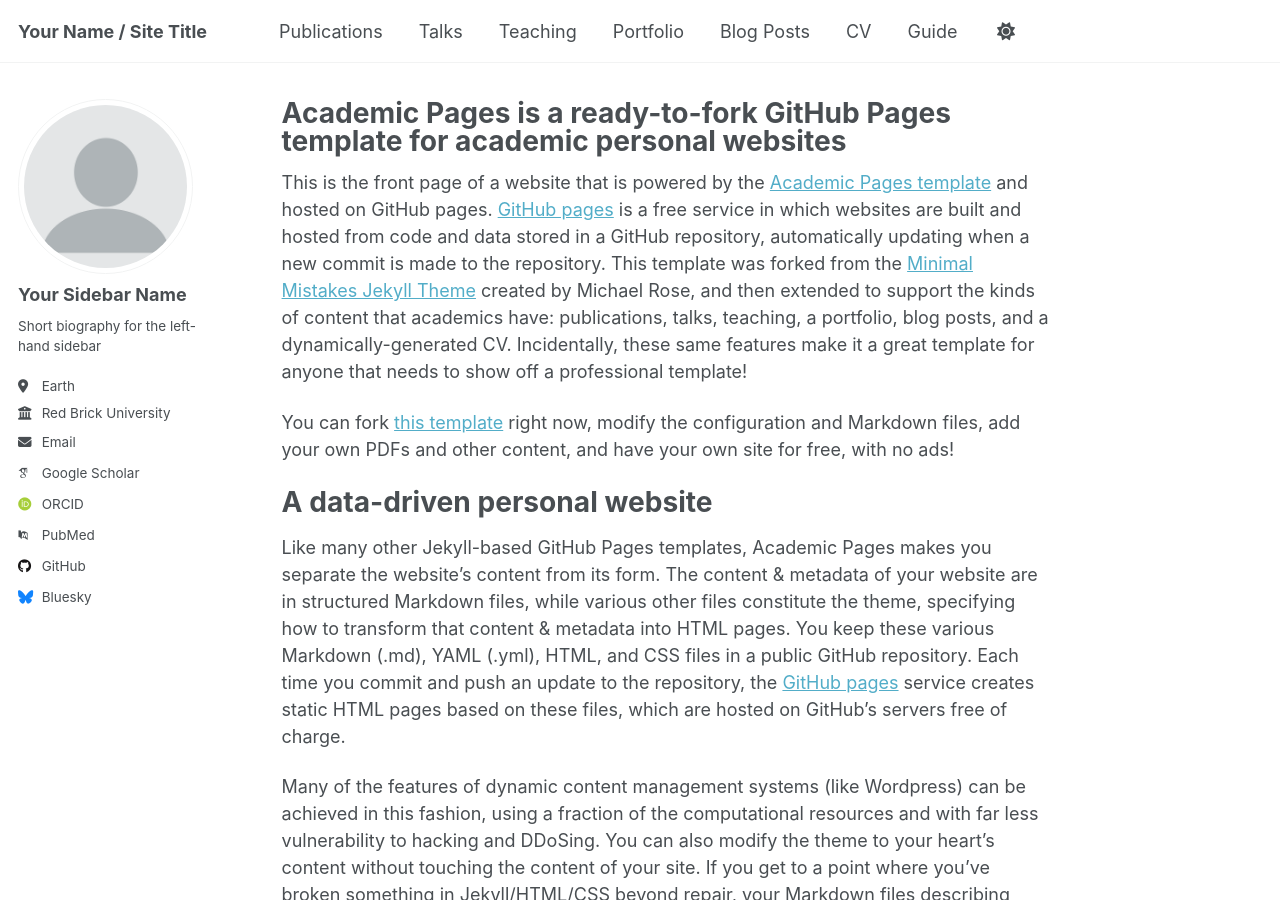
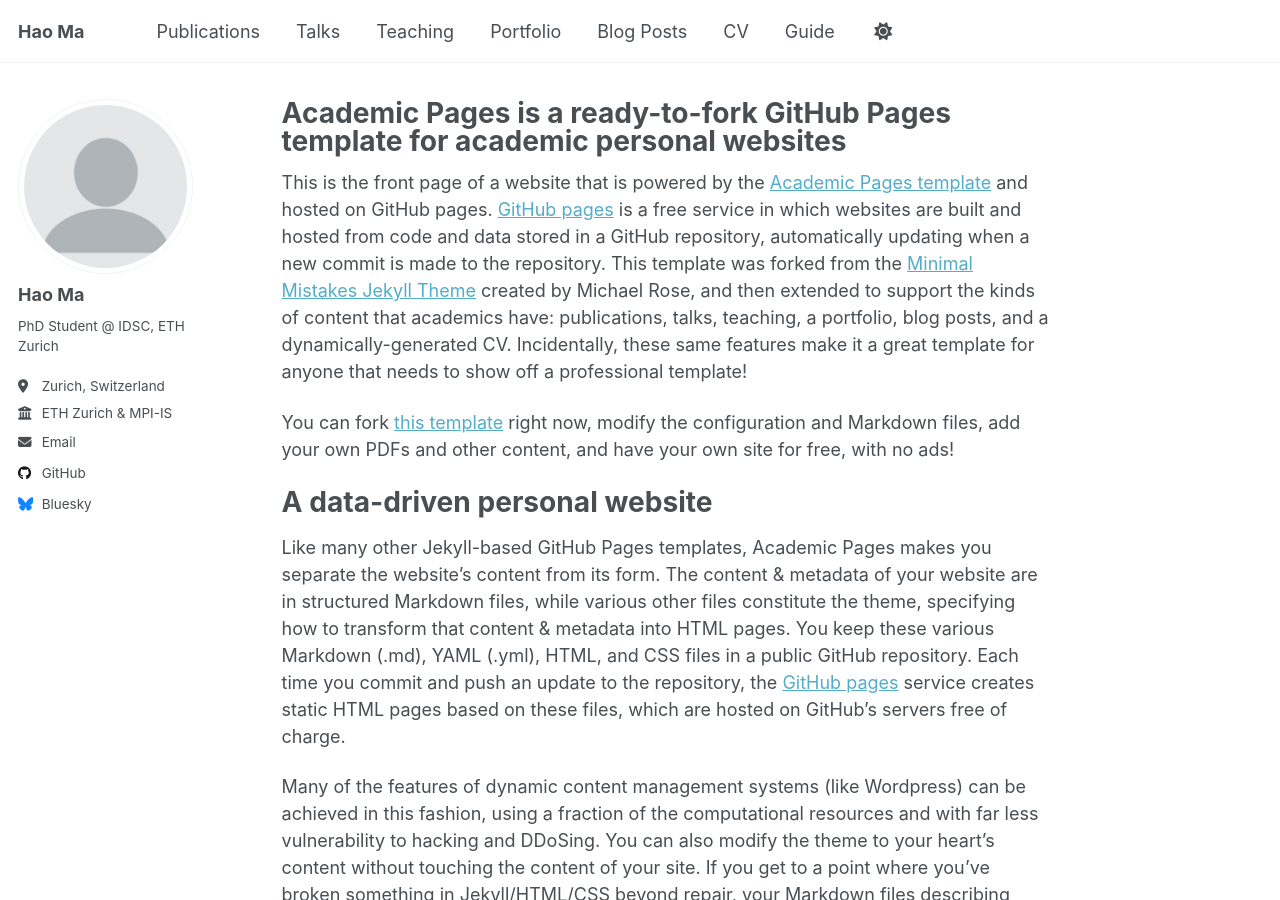
Before and after one commit to HaoMAFRLu/HaoMAFRLu.github.io, a Jekyll site: the page built from _pages/about.md, in a window 1280 px wide and 900 px high. Built offline with Jekyll 4.4.1, drawn with Linux system fonts in a browser that asks for light colours; some web fonts are replaced; a script that is not in the unit is left out.

Commit message:
first commit

```diff
--- a/_config.yml
+++ b/_config.yml
@@ -9,14 +9,14 @@
 # Basic Site Settings
 locale                   : "en-US"
 site_theme               : "default" # Currently available options are "default", "air"
-title                    : "Your Name / Site Title"
+title                    : "Hao Ma"
 title_separator          : "-"
 name                     : &name "Your Name"
 description              : &description "Your Name's academic portfolio"   # Update this with a general description of your site, this is the default if not overridden by a page
-url                      : https://academicpages.github.io # The base hostname & protocol for your site e.g. "https://[your GitHub username].github.io",
+url                      : https://HaoMAFRLu.github.io # The base hostname & protocol for your site e.g. "https://[your GitHub username].github.io",
                                                            # or if you already have some other page hosted on Github then use "https://[your GitHub username].github.io/[Your Repo Name]"
 baseurl                  : "" # the subpath of your site, e.g. "/blog"
-repository               : "academicpages/academicpages.github.io"
+repository               : "HaoMAFRLu/HaoMAFRLu.github.io"
 
 # Site Author - The following control what appear as part of the author content on the side bar.
 #               If a field is blank the icon and link will not appear, otherwise it will be shown.
@@ -24,23 +24,23 @@ repository               : "academicpages/academicpages.github.io"
 author:
   # Biographic information
   avatar           : "profile.png"
-  name             : "Your Sidebar Name"
+  name             : "Hao Ma"
   pronouns         : # example: "she/her"
-  bio              : "Short biography for the left-hand sidebar"
-  location         : "Earth"
-  employer         : "Red Brick University"
+  bio              : "PhD Student @ IDSC, ETH Zurich"
+  location         : "Zurich, Switzerland"
+  employer         : "ETH Zurich & MPI-IS"
   uri              : # URL
-  email            : "none@example.org"
+  email            : "haomah@ethz.ch"
 
   # Academic websites
   academia         : # URL
   arxiv            : # URL - Update with the correct link to your profile
-  googlescholar    : "https://scholar.google.com/citations?user=PS_CX0AAAAAJ"
+  googlescholar    : # "https://scholar.google.com/citations?user=PS_CX0AAAAAJ"
   inspire-hep      : # URL
   impactstory      : # URL
-  orcid            : "http://orcid.org/yourorcidurl"
+  orcid            : # "http://orcid.org/yourorcidurl"
   semantic         : # URL
-  pubmed           : "https://www.ncbi.nlm.nih.gov/pubmed/?term=john+snow"
+  pubmed           : # "https://www.ncbi.nlm.nih.gov/pubmed/?term=john+snow"
   researchgate     : # URL
   scopus           : # URL
 
@@ -48,7 +48,7 @@ author:
   bitbucket        : # Username - Update with your username on the site
   codepen          : # Username
   dribbble         : # Username
-  github           : "academicpages"
+  github           : "https://github.com/HaoMAFRLu"
   kaggle           : # Username
   stackoverflow    : # User number or user number and name (i.e., use "1" or "1/jeff-atwood")
 
```
